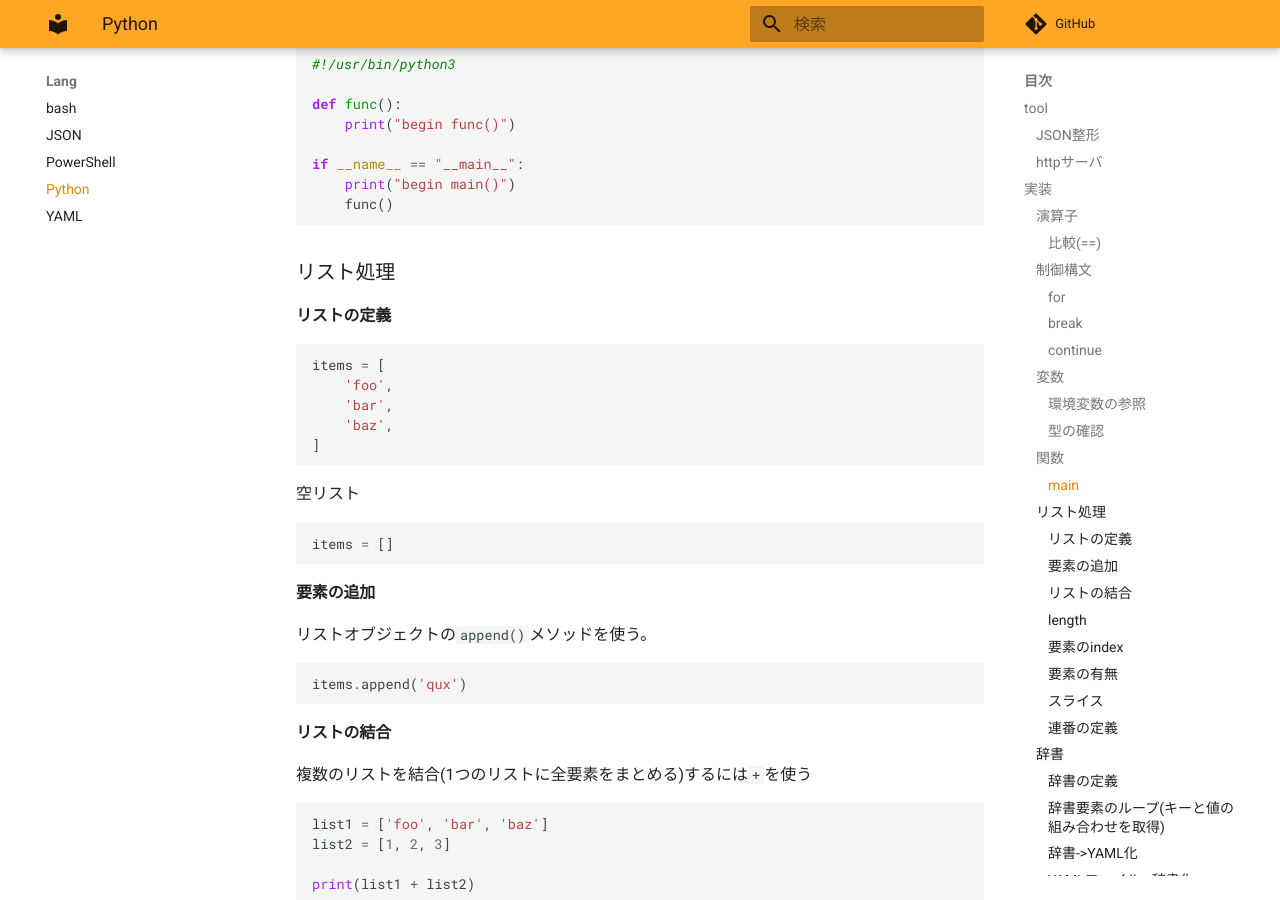
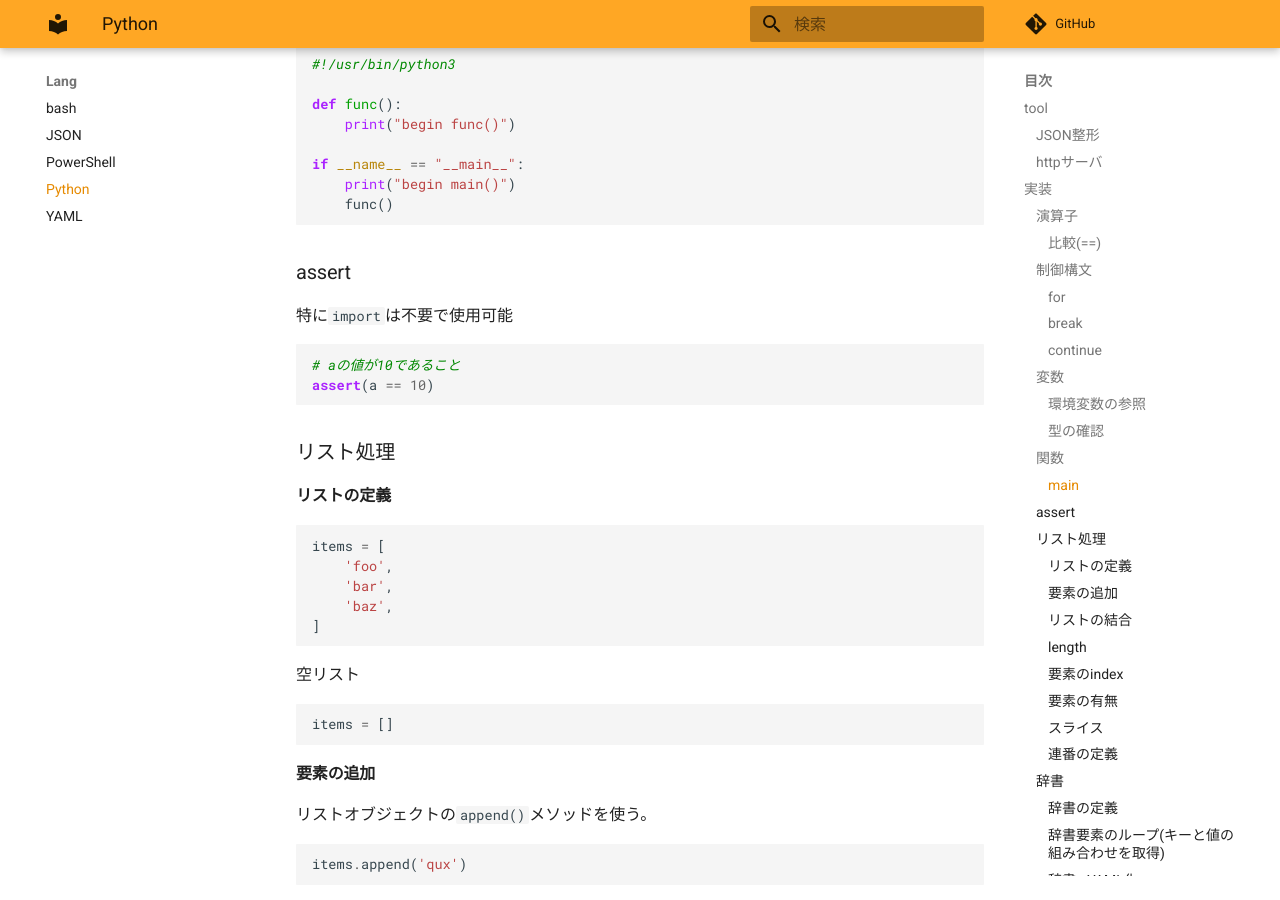
Before and after one commit to zaki-lknr/docs, an MkDocs documentation site: the page built from docs/lang/python.md, in a window 1280 px wide and 900 px high, scrolled down 2202 px. Built offline with MkDocs 1.6.1 and Material for MkDocs 9.7.7, drawn with Linux system fonts in a browser that asks for light colours; comment, search, counter and statistics services are not loaded.

Commit message:
add: lang/python: assert

````diff
--- a/docs/lang/python.md
+++ b/docs/lang/python.md
@@ -112,6 +112,15 @@ def func():
 if __name__ == "__main__":
     print("begin main()")
     func()
+```
+
+### assert
+
+特に`import`は不要で使用可能
+
+```python
+# aの値が10であること
+assert(a == 10)
 ```
 
 ### リスト処理
````
